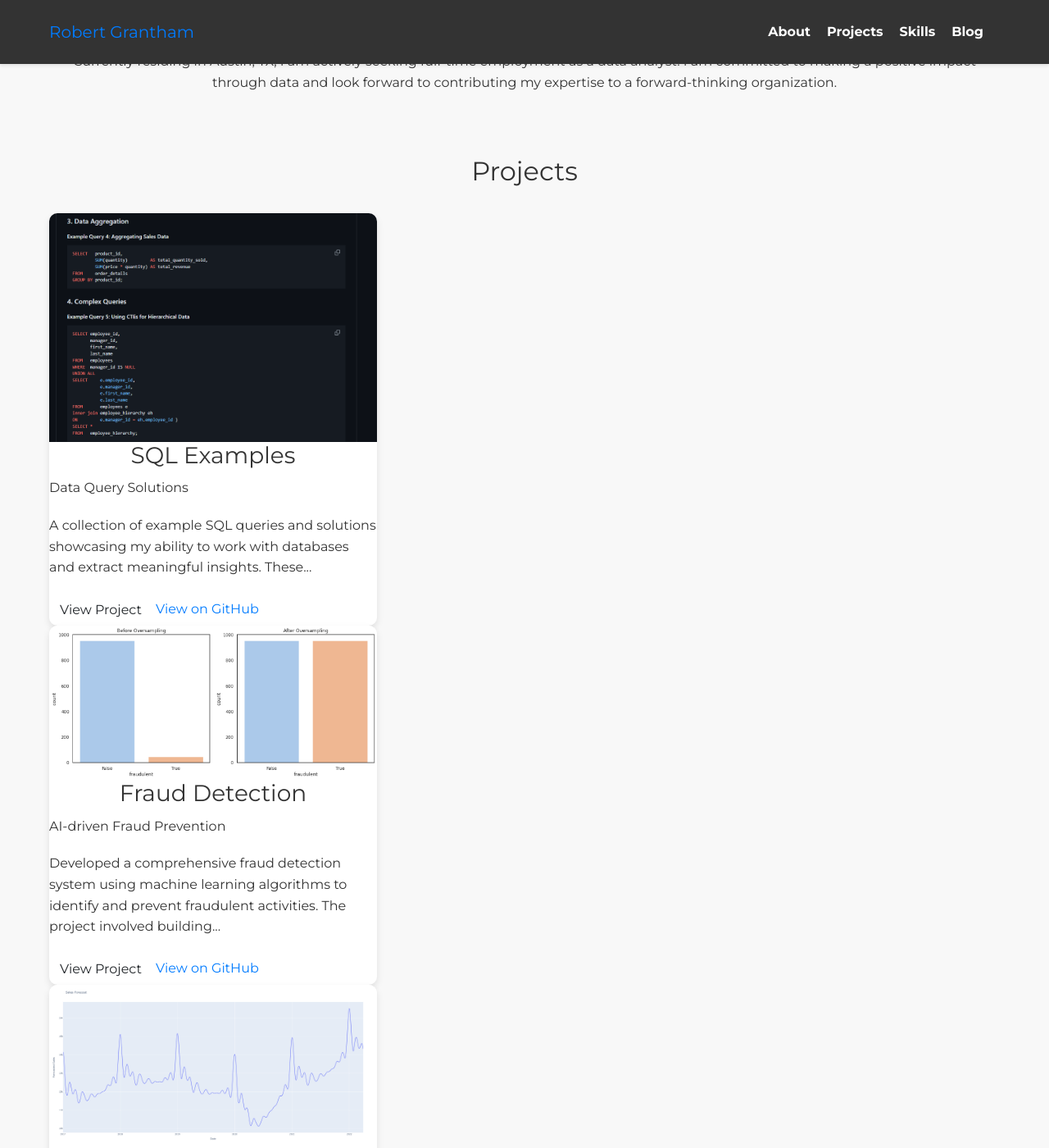
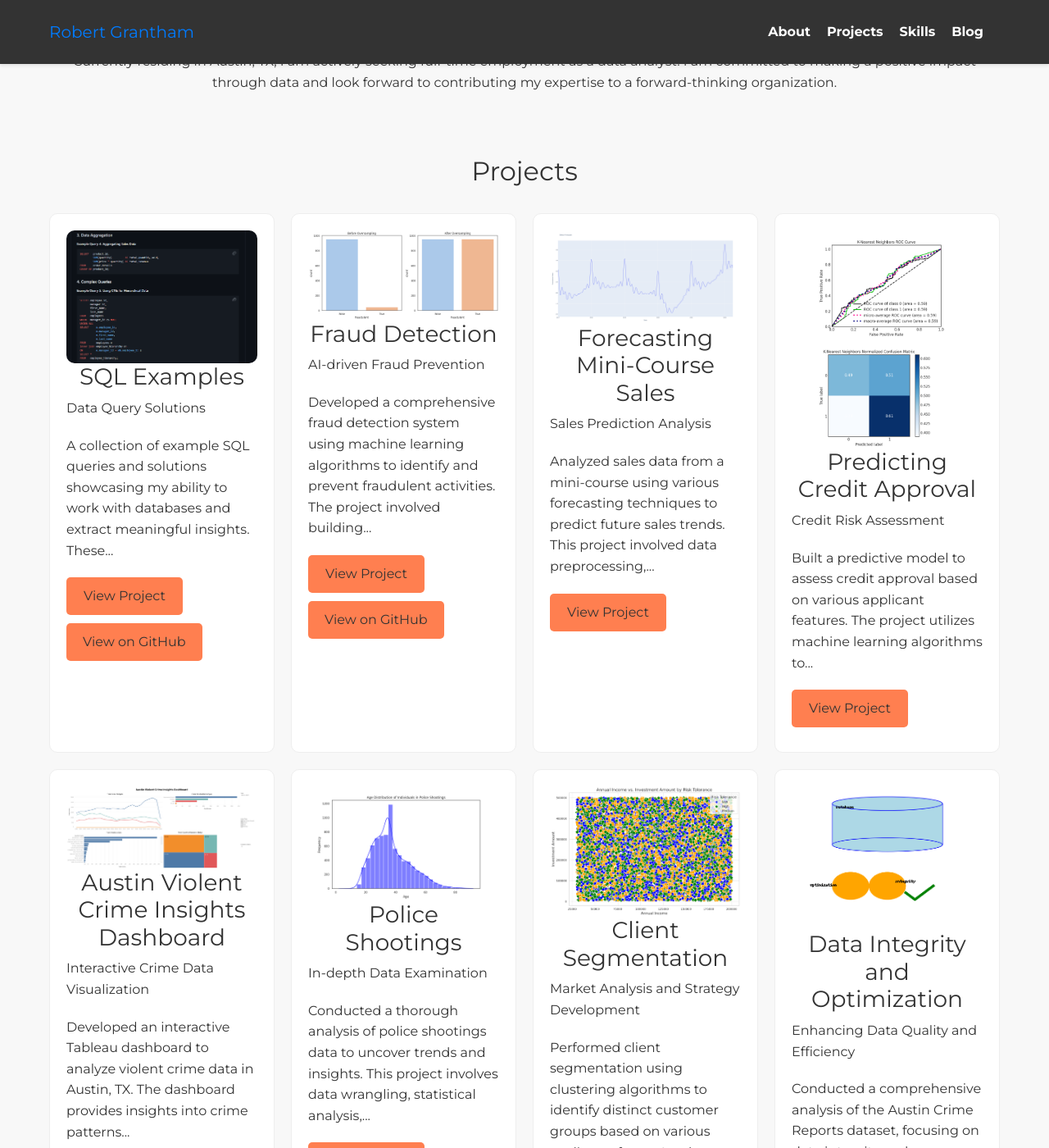
Before and after one commit to rgrantham82/rgrantham82.github.io, a Jekyll site: the page built from index.html, in a window 1280 px wide and 1400 px high, scrolled down 907 px. Shown: the whole window at 82% size. Built offline with Jekyll 4.4.1, drawn with Linux system fonts in a browser that asks for light colours; nearby versions of some CDN libraries.

Commit message:
Update styles.css

```diff
--- a/assets/css/styles.css
+++ b/assets/css/styles.css
@@ -93,7 +93,8 @@ a:hover {
     border: none;
     cursor: pointer;
     padding: 10px;
-    display: none; /* Hidden by default, shown in media query */
+    display: none;
+    /* Hidden by default, shown in media query */
 }
 
 .navbar-toggle i {
@@ -108,7 +109,8 @@ a:hover {
     }
 
     .navbar-toggle {
-        display: none; /* Hide toggle button on larger screens */
+        display: none;
+        /* Hide toggle button on larger screens */
     }
 
     .nav-links {
@@ -119,7 +121,8 @@ a:hover {
 
 @media (max-width: 768px) {
     .navbar-toggle {
-        display: block; /* Show toggle button on smaller screens */
+        display: block;
+        /* Show toggle button on smaller screens */
     }
 
     .nav-links {
@@ -156,16 +159,20 @@ a:hover {
 /* Main content areas */
 
 main {
-    margin-top: 70px; /* Adjust according to header height */
+    margin-top: 70px;
+    /* Adjust according to header height */
     padding: 20px;
     transition: margin-top 0.3s;
 }
 
-h2, h3, section h2 {
+h2,
+h3,
+section h2 {
     text-align: center;
 }
 
-h2, p {
+h2,
+p {
     margin-bottom: 1em;
 }
 
@@ -341,50 +348,62 @@ footer {
     animation: slideInFromRight 1s ease-in;
 }
 
+/* Projects section */
 #projects {
     padding: 60px 0;
     animation: fadeIn 1s ease-in;
 }
 
-.project-grid {
-    display: flex;
-    flex-wrap: wrap;
+.projects-container {
+    display: grid;
+    grid-template-columns: repeat(auto-fit, minmax(250px, 1fr));
     gap: 20px;
     justify-content: center;
 }
 
 .project-card {
-    background: #fff;
+    background-color: #fff;
+    border: 1px solid #eee;
     border-radius: 10px;
-    box-shadow: 0 4px 8px rgba(0, 0, 0, 0.1);
-    overflow: hidden;
+    padding: 20px;
     transition: transform 0.3s, box-shadow 0.3s;
-    width: 100%;
-    max-width: 400px;
+    animation: zoomIn 1s ease-in;
+}
+
+.project-card img {
+    max-width: 100%;
+    border-radius: 10px;
+    transition: transform 0.3s, opacity 0.3s;
+}
+
+.project-card img:hover {
+    transform: scale(1.05);
+    opacity: 0.8;
+}
+
+.project-card p {
+    margin-bottom: 20px;
+}
+
+.project-card .btn,
+.project-card .btn-github {
+    background-color: var(--accent-color);
+    color: var(--text-color);
+    padding: 10px 20px;
+    text-decoration: none;
+    border-radius: 5px;
+    display: inline-block;
+    margin-bottom: 10px;
+    transition: background-color 0.3s;
 }
 
 .project-card:hover {
     transform: translateY(-5px);
-    box-shadow: 0 8px 16px rgba(0, 0, 0, 0.2);
 }
 
-.project-card img {
-    width: 100%;
-    height: auto;
-}
-
-.project-card .project-content {
-    padding: 20px;
-}
-
-.project-card h3 {
-    margin-bottom: 10px;
-    animation: slideInFromLeft 1s ease-in;
-}
-
-.project-card p {
-    margin-bottom: 20px;
-    animation: slideInFromRight 1s ease-in;
+.project-card .btn:hover,
+.project-card .btn-github:hover {
+    background-color: rgba(255, 171, 64, 0.9);
 }
 
 /* Contact section */
@@ -403,7 +422,8 @@ footer {
     gap: 20px;
 }
 
-.contact-info, .contact-form {
+.contact-info,
+.contact-form {
     flex: 1 1 45%;
     min-width: 300px;
 }
@@ -418,7 +438,8 @@ footer {
     margin-bottom: 20px;
 }
 
-.contact-info p, .contact-info a {
+.contact-info p,
+.contact-info a {
     margin-bottom: 10px;
     color: var(--header-footer-text);
     text-decoration: none;
@@ -440,7 +461,8 @@ footer {
     font-weight: bold;
 }
 
-.contact-form input, .contact-form textarea {
+.contact-form input,
+.contact-form textarea {
     margin-bottom: 10px;
     padding: 10px;
     border: none;
@@ -466,6 +488,7 @@ footer {
     from {
         opacity: 0;
     }
+
     to {
         opacity: 1;
     }
@@ -476,6 +499,7 @@ footer {
         transform: translateX(-100%);
         opacity: 0;
     }
+
     to {
         transform: translateX(0);
         opacity: 1;
@@ -487,6 +511,7 @@ footer {
         transform: translateX(100%);
         opacity: 0;
     }
+
     to {
         transform: translateX(0);
         opacity: 1;
@@ -498,6 +523,7 @@ footer {
         transform: translateY(100%);
         opacity: 0;
     }
+
     to {
         transform: translateY(0);
         opacity: 1;
@@ -509,6 +535,7 @@ footer {
         opacity: 0;
         transform: translateY(20px);
     }
+
     to {
         opacity: 1;
         transform: translateY(0);
@@ -520,6 +547,7 @@ footer {
         transform: scale(0.8);
         opacity: 0;
     }
+
     to {
         transform: scale(1);
         opacity: 1;
```
